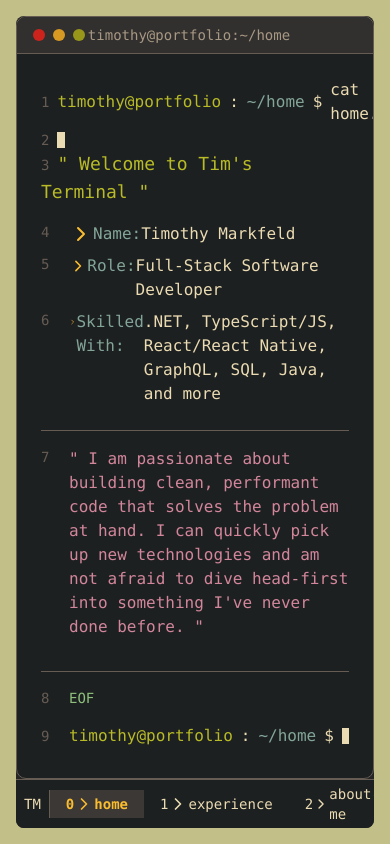
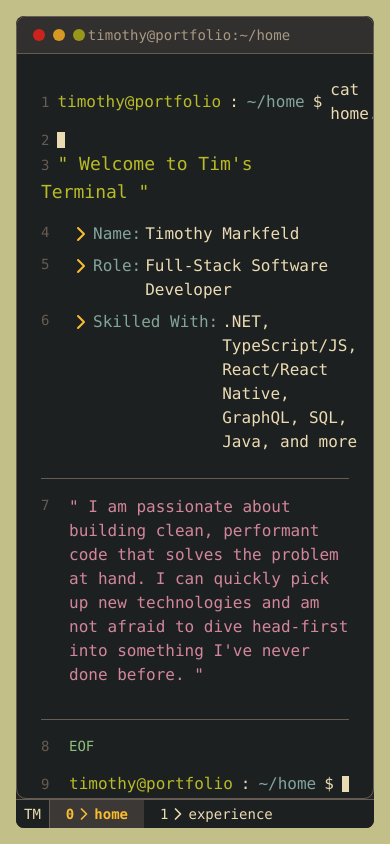
Before and after one commit to tcmarkfeld/personal-site-vite, a React (Vite) app: page / in a window 390 px wide. Built offline with nearby package versions, Linux system fonts and the light colour scheme.

Commit message:
fix mobile styling and hide about me page

```diff
--- a/src/components/Footer.tsx
+++ b/src/components/Footer.tsx
@@ -13,7 +13,7 @@ export function Footer({ currentPage }: FooterProps) {
     <div className="bg-terminal border-terminal-border flex items-center justify-start border-t px-2 text-sm">
       <p className="border-terminal-border border-r py-1 pr-2">TM</p>
       {Object.values(ROUTES)
-        .filter((val) => val !== ROUTES.NOT_FOUND)
+        .filter((val) => val !== ROUTES.NOT_FOUND && val !== ROUTES.ABOUT)
         .map((tab, index) => (
           <div
             key={tab}
--- a/src/pages/Home/Home.tsx
+++ b/src/pages/Home/Home.tsx
@@ -12,22 +12,27 @@ export const Home = () => {
 
       <div className="mb-2 flex">
         <LineNumber>4</LineNumber>
-        <ChevronRight className="text-terminal-yellow" />
-        <span className="text-terminal-blue">Name:</span> Timothy Markfeld
+        <ChevronRight className="text-terminal-yellow flex-shrink-0" />
+        <span className="text-terminal-blue">Name:</span>
+        <span className="ml-1">Timothy Markfeld</span>
       </div>
 
       <div className="mb-2 flex">
         <LineNumber>5</LineNumber>
-        <ChevronRight className="text-terminal-yellow" />
-        <span className="text-terminal-blue">Role:</span> Full-Stack Software
-        Developer
+        <ChevronRight className="text-terminal-yellow flex-shrink-0" />
+        <span className="text-terminal-blue">Role:</span>
+        <span className="ml-1">Full-Stack Software Developer</span>
       </div>
 
       <div className="mb-2 flex">
         <LineNumber>6</LineNumber>
-        <ChevronRight className="text-terminal-yellow" />
-        <span className="text-terminal-blue">Skilled With:</span> .NET,
-        TypeScript/JS, React/React Native, GraphQL, SQL, Java, and more
+        <ChevronRight className="text-terminal-yellow flex-shrink-0" />
+        <span className="text-terminal-blue whitespace-nowrap">
+          Skilled With:
+        </span>
+        <span className="ml-1">
+          .NET, TypeScript/JS, React/React Native, GraphQL, SQL, Java, and more
+        </span>
       </div>
 
       <div className="border-terminal-border mt-6 flex border-t pt-4">
```
